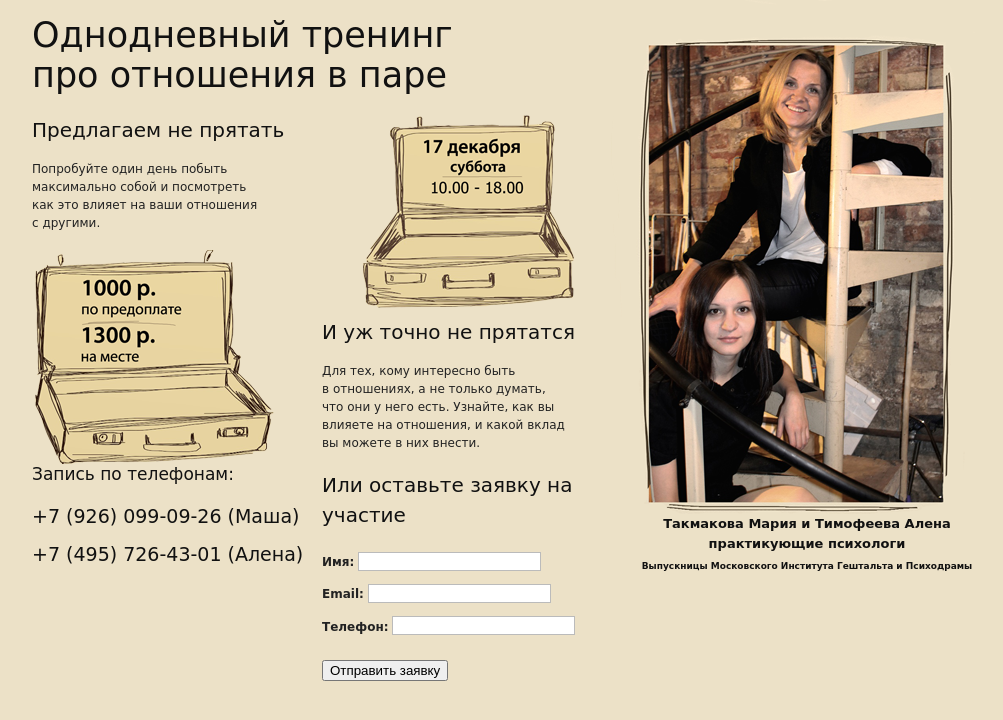
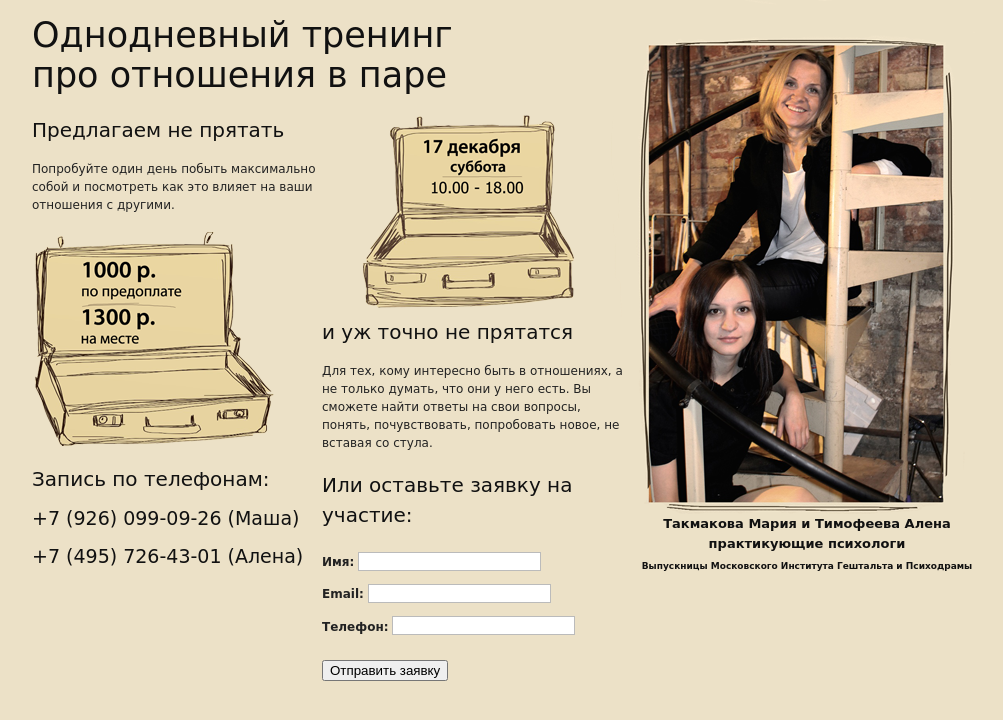
Before and after one commit to clincher/trytobe, a Django app: template templates/flatpages/welcome.html in a window 1280 px wide. Shown: the top 720 px of the page, without its empty margins (133-1136 px from the left). Run offline with Django 3.2, Linux system fonts and the light colour scheme; the template is opened without the code that fills it, so the values that code supplies are empty; parts of the project's set-up code (start-up, migrations or seed data) failed here and were passed over.

Commit message:
texts fixes

```diff
--- a/templates/flatpages/welcome.html
+++ b/templates/flatpages/welcome.html
@@ -5,17 +5,19 @@
 			<h1>Однодневный тренинг <br>про отношения в паре</h1>
 			<div class="span-7">
 			<h2>Предлагаем не прятать</h2>
-			<p>Попробуйте один день побыть<br> максимально собой и посмотреть<br> как это влияет на ваши отношения <br>с другими.</p>
+			<p>Попробуйте один день побыть максимально собой и посмотреть как это влияет на ваши отношения с другими.</p>
 			<img src="{{ STATIC_URL }}images/case1.png">
-			<h4>Запись по телефонам:</h4>
+            <br/>
+            <br/>
+			<h2>Запись по телефонам:</h2>
 			<h3>+7 (926) 099-09-26 (Маша)</h3>
 			<h3> +7 (495) 726-43-01 (Алена)</h3>
 			</div>
 			<div class="span-8">
 			<img src="{{ STATIC_URL }}images/case2.png">
-			<h2>И уж точно не прятатся</h2>
-			<p>Для тех, кому интересно быть<br> в отношениях, а не только думать,<br> что они у него есть. Узнайте, как вы <br>влияете на отношения, и какой вклад<br> вы можете в них внести.</p>
-			<h2>Или оставьте заявку на участие</h2>
+			<h2>и уж точно не прятатся</h2>
+			<p>Для тех, кому интересно быть в отношениях, а не только думать, что они у него есть. Вы сможете найти ответы на свои вопросы, понять, почувствовать, попробовать новое, не вставая со стула.</p>
+			<h2>Или оставьте заявку на участие:</h2>
                 <form action="{% url order_create %}" method="post">
                     {% csrf_token %}
                     {{ form.as_p }}
```
